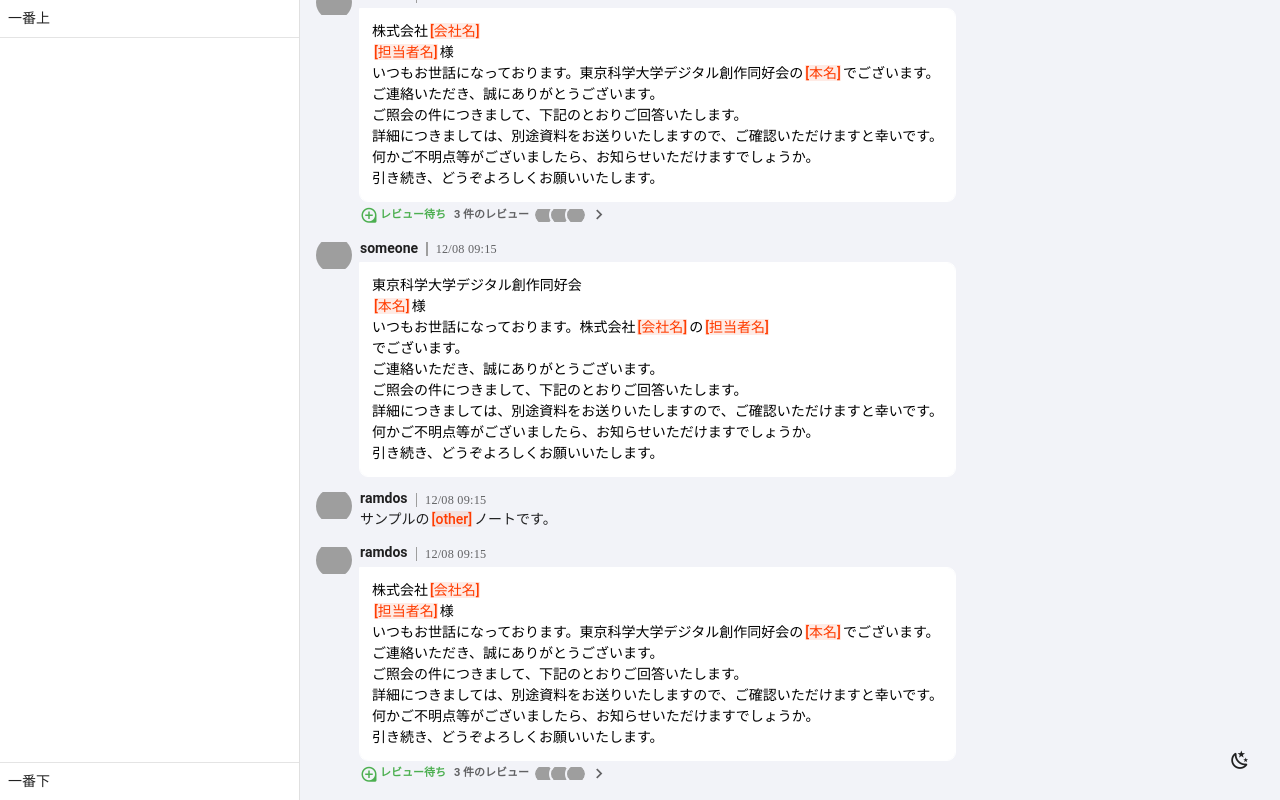
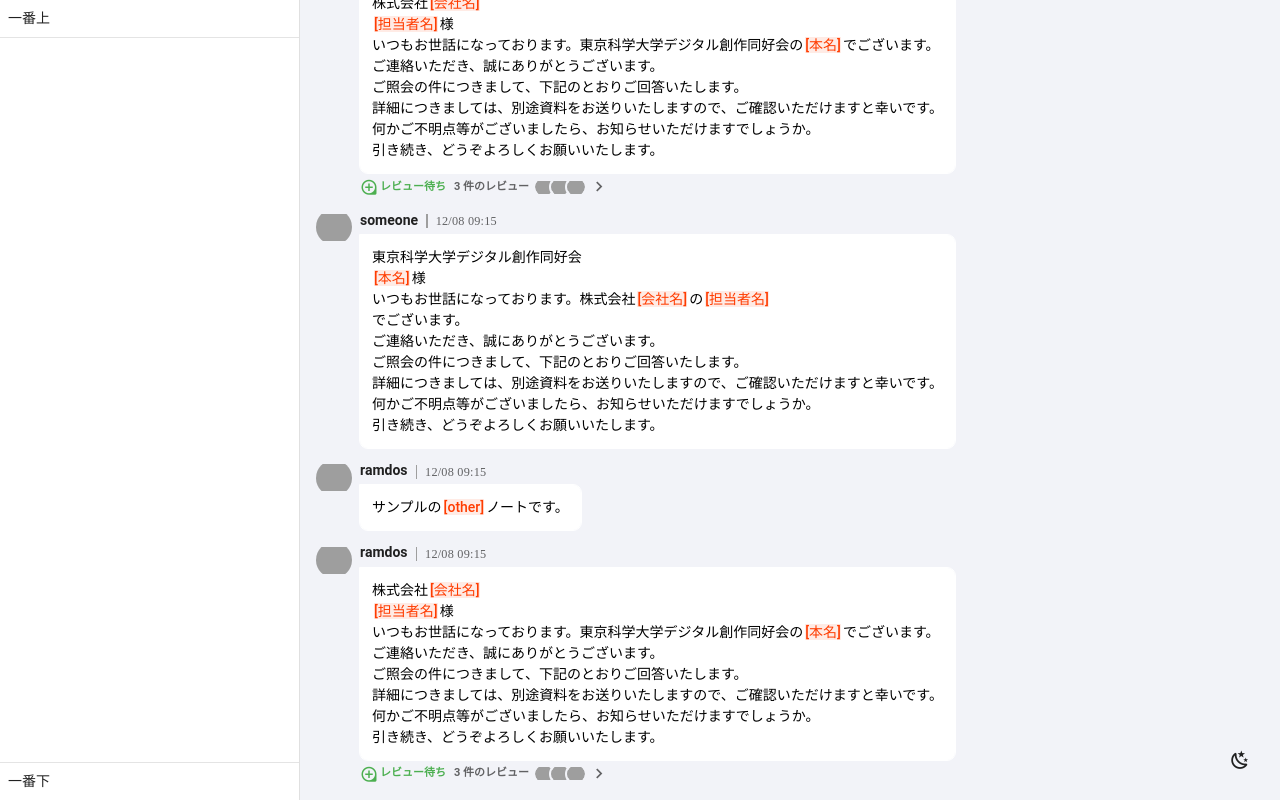
Before and after one commit to traP-jp/anshin-techo-frontend, a Vue app: page /ticket in a window 1280 px wide. Built offline with nearby package versions, Linux system fonts and the light colour scheme; grey boxes are pictures that could not be loaded; a web font is replaced by a local one.

Commit message:
feat: 既存のノートの編集画面を実装

```diff
--- /dev/null
+++ b/src/components/ticket/NoteContent.vue
@@ -0,0 +1,74 @@
+<script setup lang="ts">
+import { ref } from 'vue'
+import SpoilerViewer from '@/components/shared/SpoilerViewer.vue'
+import SpoilerEditorWrapper from '@/components/shared/SpoilerEditorWrapper.vue'
+const props = defineProps<{ note: Note }>()
+
+const isEditing = ref(false)
+const isHovered = ref(false)
+const content = ref(props.note.content)
+</script>
+
+<template>
+  <div
+    class="position-relative bg-surface pa-3 d-flex flex-column ga-2"
+    :class="$style.container"
+    @mouseenter="isHovered = true"
+    @mouseleave="isHovered = false"
+  >
+    <template v-if="!isEditing">
+      <!-- 通常表示 -->
+      <spoiler-viewer class="text-pre-wrap" :text="note.content" />
+      <v-btn
+        v-if="isHovered"
+        :class="$style.edit"
+        class="text-grey"
+        size="32px"
+        icon="mdi-pencil"
+        variant="text"
+        @click="isEditing = true"
+      />
+    </template>
+    <template v-else>
+      <!-- 編集中 -->
+      <spoiler-editor-wrapper
+        v-model="content"
+        @focus="isEditing = true"
+        @blur="isEditing = false"
+      />
+      <div class="d-flex flex-row align-center ga-2">
+        <v-btn
+          size="large"
+          density="comfortable"
+          variant="flat"
+          color="input"
+          @click="isEditing = false"
+        >
+          <div class="font-weight-medium">保存</div>
+        </v-btn>
+        <v-btn
+          size="large"
+          density="comfortable"
+          variant="outlined"
+          color="grey"
+          @click="isEditing = false"
+        >
+          <div class="font-weight-medium">キャンセル</div>
+        </v-btn>
+      </div>
+    </template>
+  </div>
+</template>
+
+<style module>
+.edit {
+  position: absolute;
+  top: 0px;
+  right: 0px;
+}
+
+.container {
+  border-radius: 0px 8px 8px 8px;
+  outline: 1px solid rgb(var(--v-theme-surface));
+}
+</style>
--- /dev/null
+++ b/src/components/ticket/OpenReviewButton.vue
@@ -0,0 +1,50 @@
+<script setup lang="ts">
+import UserIcon from '@/components/shared/UserIcon.vue'
+defineProps<{ reviews: Review[] }>()
+</script>
+
+<template>
+  <div class="d-flex flex-row align-center" :class="$style.container">
+    <div :class="$style.reviews" class="mx-2 text-medium-emphasis">
+      {{ reviews.length }} 件のレビュー
+    </div>
+    <div :class="$style.icons">
+      <user-icon
+        v-for="(review, index) in reviews.slice(0, 3)"
+        :id="review.reviewer"
+        :key="index"
+        :size="18"
+        :class="$style.icon"
+      />
+    </div>
+    <v-icon class="text-medium-emphasis" icon="mdi-chevron-right" size="20" />
+  </div>
+</template>
+
+<style module>
+.container {
+  cursor: pointer;
+  transition: opacity 0.2s;
+}
+
+.container:hover {
+  opacity: 0.7;
+}
+
+.reviews {
+  font-size: 11px;
+  font-weight: bold;
+}
+
+.icons {
+  display: flex;
+  flex-direction: row;
+  align-items: center;
+  margin-right: 4px;
+}
+
+.icon {
+  outline: 2px solid rgb(var(--v-theme-background));
+  margin-left: -2px;
+}
+</style>
--- a/src/components/ticket/TicketNote.vue
+++ b/src/components/ticket/TicketNote.vue
@@ -1,7 +1,8 @@
 <script setup lang="ts">
 import UserIcon from '@/components/shared/UserIcon.vue'
 import NoteStatus from '@/components/ticket/NoteStatus.vue'
-import SpoilerViewer from '@/components/shared/SpoilerViewer.vue'
+import OpenReviewButton from '@/components/ticket/OpenReviewButton.vue'
+import NoteContent from '@/components/ticket/NoteContent.vue'
 import { getDateRepresentation } from '@/utils/date'
 defineProps<{ note: Note; isFocused: boolean }>()
 const emit = defineEmits<{ showReviews: [] }>()
@@ -11,6 +12,7 @@
   <div class="d-flex flex-row align-start">
     <user-icon :id="note.author" :size="36" :external="note.type === 'incoming'" />
     <div class="d-flex flex-column ml-2">
+      <!-- 名前と時刻 -->
       <div class="d-flex flex-row align-center ga-2">
         <div class="font-weight-bold text-high-emphasis">{{ note.author }}</div>
         <div class="bg-grey" :class="$style.border"></div>
@@ -18,49 +20,18 @@
           {{ getDateRepresentation(note.created_at) }}
         </div>
       </div>
-      <spoiler-viewer
-        v-if="note.type === 'other'"
-        class="text-high-emphasis"
-        :text="note.content"
-      />
-      <spoiler-viewer
-        v-else
-        class="text-pre-wrap bg-surface mt-1 pa-3"
-        :class="[$style.content, { [$style.focused]: isFocused }]"
-        :text="note.content"
-      />
+      <!-- ノートの内容 -->
+      <note-content :note="note" class="mt-1" :class="{ [$style.focused]: isFocused }" />
+      <!-- 発信ノートの場合のみ、レビュー状況 -->
       <div v-if="note.type === 'outgoing'" class="d-flex flex-row align-center mt-1">
         <note-status :note-status="note.status" />
-        <div
-          class="d-flex flex-row align-center"
-          :class="$style.reviewButton"
-          @click="emit('showReviews')"
-        >
-          <div :class="$style.reviews" class="mx-2 text-medium-emphasis">
-            {{ note.reviews.length }} 件のレビュー
-          </div>
-          <div :class="$style.icons">
-            <user-icon
-              v-for="(review, index) in note.reviews.slice(0, 3)"
-              :id="review.reviewer"
-              :key="index"
-              :size="18"
-              :class="$style.icon"
-            />
-          </div>
-          <v-icon class="text-medium-emphasis" icon="mdi-chevron-right" size="20" />
-        </div>
+        <open-review-button :reviews="note.reviews" @click="() => emit('showReviews')" />
       </div>
     </div>
   </div>
 </template>
 
 <style module>
-.content {
-  border-radius: 0px 8px 8px 8px;
-  outline: 1px solid rgb(var(--v-theme-surface));
-}
-
 .focused {
   outline: 1.5px solid #ff5500; /* いったんハードコード */
 }
@@ -77,30 +48,4 @@
   font-size: 14px;
   font-weight: 500;
 }
-
-.reviews {
-  font-size: 11px;
-  font-weight: bold;
-}
-
-.icons {
-  display: flex;
-  flex-direction: row;
-  align-items: center;
-  margin-right: 4px;
-}
-
-.icon {
-  outline: 2px solid rgb(var(--v-theme-background));
-  margin-left: -2px;
-}
-
-.reviewButton {
-  cursor: pointer;
-  transition: opacity 0.2s;
-}
-
-.reviewButton:hover {
-  opacity: 0.7;
-}
 </style>
```
